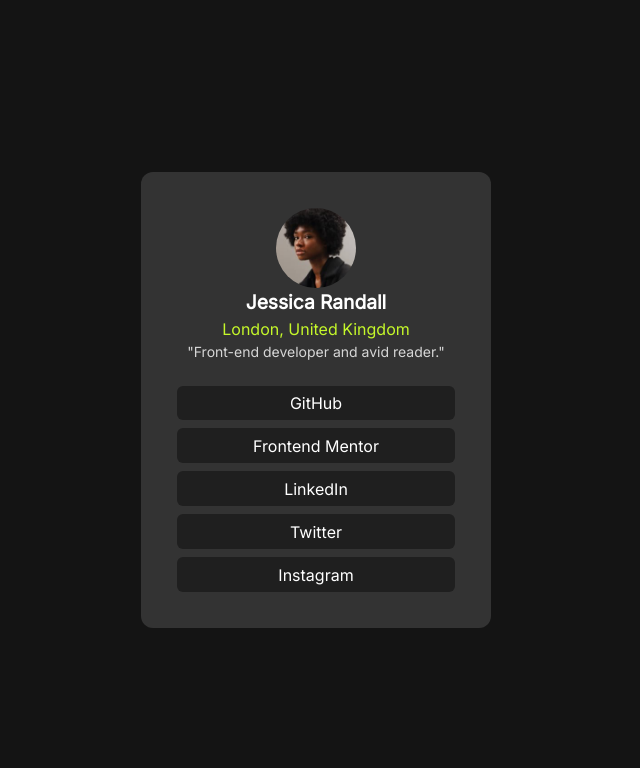
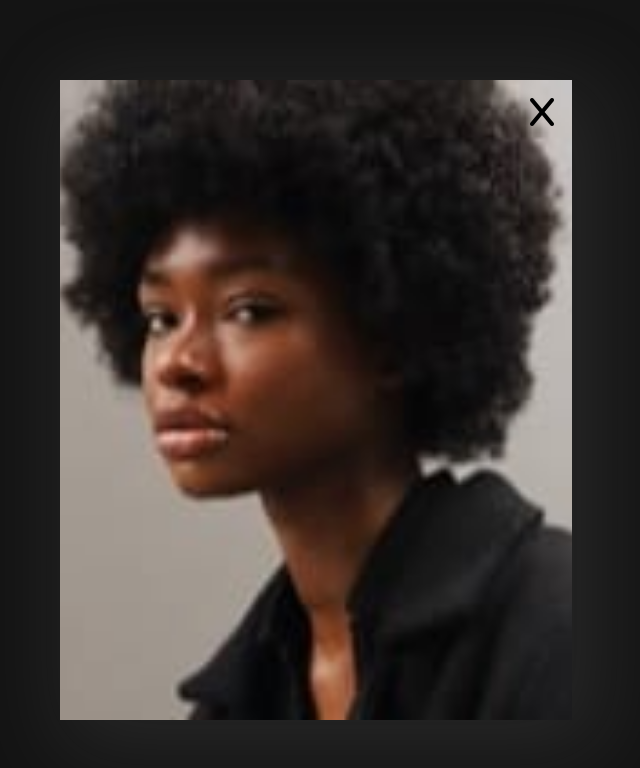
Before and after one commit to Rohanbasnet12/profile-card-page, a plain HTML site: page index.html in a window 1280 px wide. Both pictures are taken after a click on the element 640 px from the left and 247 px from the top of the page. Shown: the whole page, without its empty margins (324-964 px from the left). Drawn offline with nearby package versions, Linux system fonts and the light colour scheme.

Commit message:
Completed the project

```diff
--- a/index.html
+++ b/index.html
@@ -8,6 +8,10 @@
   <link href="https://cdn.jsdelivr.net/npm/tailwindcss@2.2.19/dist/tailwind.min.css" rel="stylesheet">
   <!-- LINKING CSS -->
   <link rel="stylesheet" href="./public/styles/style.css">
+  <!-- LINKING FONT AWESOME -->
+  <link rel="stylesheet" href="https://cdnjs.cloudflare.com/ajax/libs/font-awesome/6.5.1/css/all.min.css"
+    integrity="sha512-DTOQO9RWCH3ppGqcWaEA1BIZOC6xxalwEsw9c2QQeAIftl+Vegovlnee1c9QX4TctnWMn13TZye+giMm8e2LwA=="
+    crossorigin="anonymous" referrerpolicy="no-referrer" />
   <link rel="icon" type="image/png" sizes="32x32" href="./assets/images/favicon-32x32.png">
 
   <title>Rohan Basnet | Social links profile</title>
@@ -16,7 +20,7 @@
 
 <body>
 
-  <main id="main" class="flex items-center justify-center">
+  <main id="main" class="flex items-center justify-center pt-3">
     <div id="profile-card" class="container rounded-xl grid grid-rows-5 overflow-hidden p-9">
       <div class="info h-full row-span-2 flex items-center justify-between flex-col text-center">
         <div class="img">
@@ -47,6 +51,11 @@
           <a href="#">Instagram</a>
         </button>
       </div>
+      <div class="profileImg container md:w-1/2 md:h-4/5 lg:w-2/5">
+        <img src="./assets/images/avatar-jessica.jpeg" alt="image of Jessica">
+        <i class="fa-solid fa-x" id="hideImg"></i>
+      </div>
+
     </div>
   </main>
 
--- a/public/JS/app.js
+++ b/public/JS/app.js
@@ -0,0 +1,10 @@
+let showPicBtn = $('.img');
+let hideImageBtn = $('#hideImg');
+
+showPicBtn.on('click', () => {
+    $('.profileImg').show();
+});
+
+hideImageBtn.on('click', () => {
+    $('.profileImg').hide();
+});
--- a/public/styles/style.css
+++ b/public/styles/style.css
@@ -93,3 +93,33 @@ body {
     background: var(--GREEN);
     color: #000;
 }
+
+/* STYLING PROFILE IMAGE */
+.profileImg {
+    position: fixed;
+    top: 50%;
+    left: 50%;
+    transform: translate(-50%, -50%);
+    box-shadow: 1rem 1rem 5rem 1rem #9a9a9a23;
+    display: none;
+}
+
+.profileImg>img {
+    width: 100%;
+    height: 100%;
+    object-fit: cover;
+    position: relative;
+}
+
+.profileImg i {
+    position: absolute;
+    right: 0;
+    top: 0;
+    cursor: pointer;
+    transform: scale(2) translate(-12px, 12px);
+    transition: all .3s ease;
+}
+
+.profileImg i:hover {
+    transform: scale(2.2) translate(-12px, 12px);
+}
```
